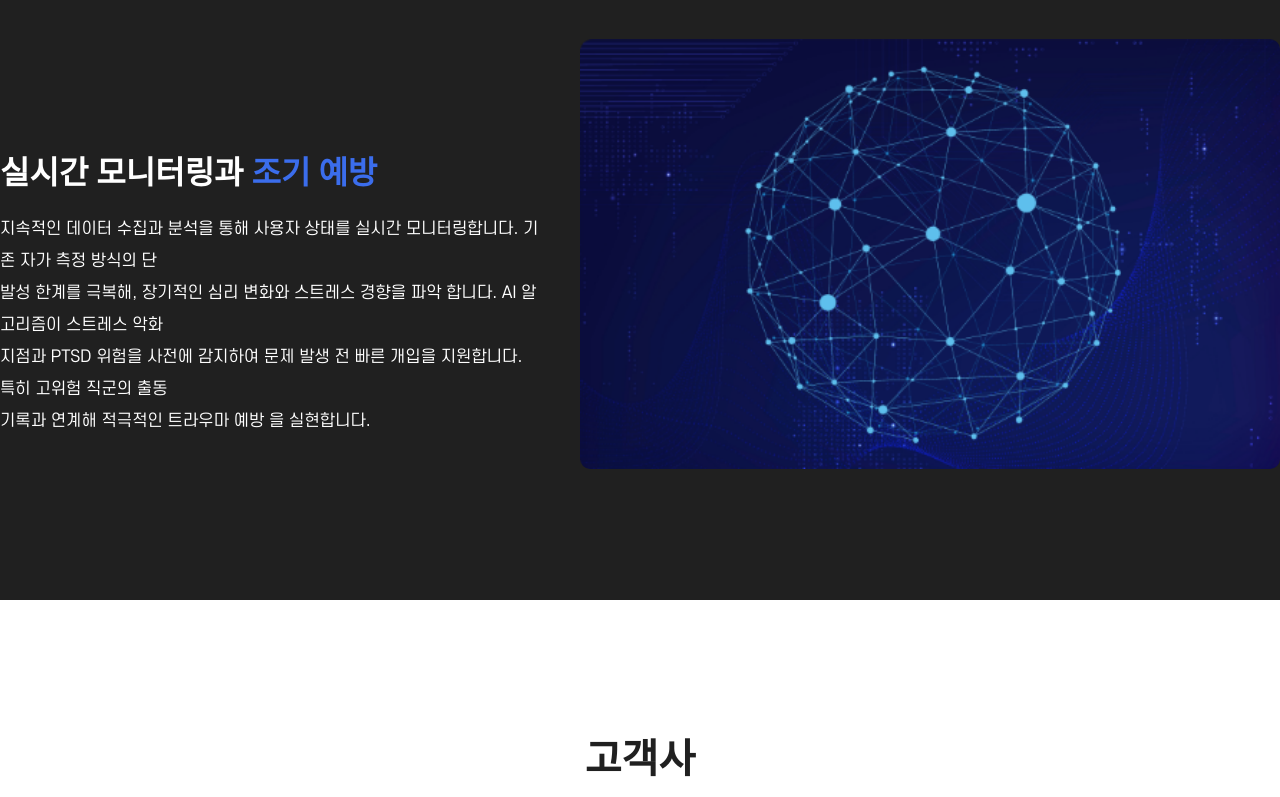
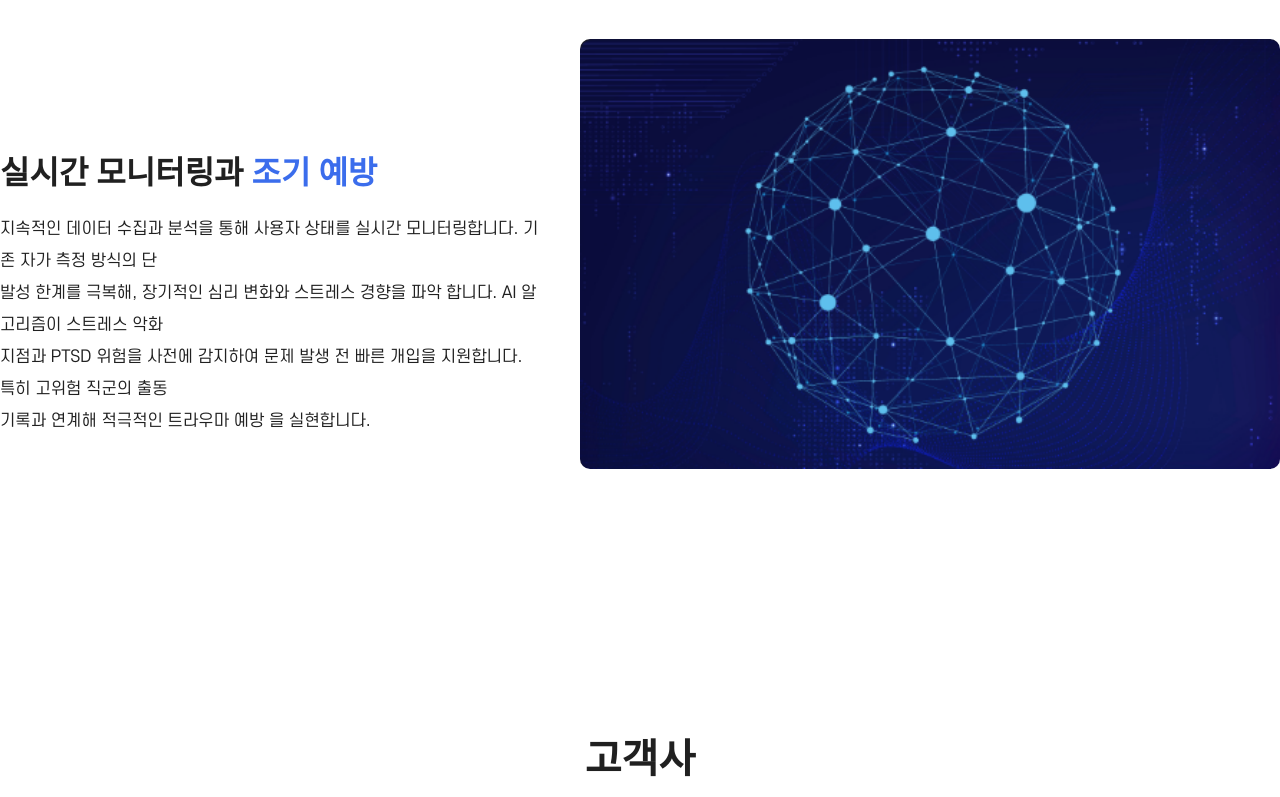
Before and after one commit to name1116/braintracer, a plain HTML site: page about_us.html in a window 1280 px wide. Shown: the part 4390-5187 px from the top of the page. Drawn offline with Linux system fonts and the light colour scheme; some icons are missing; a web font is replaced by a local one.

Commit message:
s3 s4 수정

```diff
--- a/about_us.html
+++ b/about_us.html
@@ -131,19 +131,28 @@
       root: null,
       threshold: 0.5
     };
-    const targetSection = document.querySelector(".about-section04");
+    const targetSection01 = document.querySelector(".about-section04");
+    const targetSection02 = document.querySelector(".about-section03");
+    const tS02Title = document.querySelector(".solution-flex.next .solution-text-wrap .solution-text-title");
+    const tS02Text = document.querySelector(".solution-flex.next .solution-text-wrap .solution-text");
 
     const observer = new IntersectionObserver((entries) => {
       entries.forEach((entry) => {
         if (entry.isIntersecting) {
-          targetSection.style.backgroundColor = "#FFF"; // 도착 시 배경색 변경
+          targetSection01.style.backgroundColor = "#FFF"; // 도착 시 배경색 변경
+          targetSection02.classList.add("white");
+          tS02Title.classList.add("white");
+          tS02Text.classList.add("white");
         } else {
-          targetSection.style.backgroundColor = ""; // 떠날 시 원래 배경색
+          targetSection01.style.backgroundColor = ""; // 떠날 시 원래 배경색
+          targetSection02.classList.remove("white");
+          tS02Title.classList.remove("white");
+          tS02Text.classList.remove("white");
         }
       });
     }, options);
 
-    observer.observe(targetSection);
+    observer.observe(targetSection01);
   </script>
 
   <script>
--- a/css/style.css
+++ b/css/style.css
@@ -1513,7 +1513,13 @@ span:nth-child(9) {
   text-align: center;
   background-color: #202020;
   align-items: center;
-}
+  transition-duration: 1s;
+}
+.about-section03.white {
+  background-color: #FFF;
+  transition-duration: 1s;
+}
+
 
 .about-section03 .about-section03-title {
   padding-top: 140px;
@@ -1532,6 +1538,8 @@ span:nth-child(9) {
   margin-top: 80px;
   padding-bottom: 131px;
 }
+
+
 .about-section03 .solution-flex .solution-image {
   max-width: 700px;
   max-height: 430px;
@@ -1552,6 +1560,10 @@ span:nth-child(9) {
 }
 .about-section03 .solution-flex .solution-text-wrap .solution-text-title .blue {
   color: #3b6dec;
+}
+.about-section03 .solution-flex .solution-text-wrap .solution-text-title.white {
+  color: #202020;
+  transition-duration: 1s;
 }
 
 .about-section03 .solution-flex .solution-text-wrap .solution-text {
@@ -1561,6 +1573,13 @@ span:nth-child(9) {
   text-align: left;
   color: #fff;
 }
+
+.about-section03 .solution-flex.next .solution-text-wrap .solution-text.white {
+  color: #202020;
+  transition-duration: 1s;
+}
+
+
 
 
 /* 고객 & 협력 */
@@ -1574,6 +1593,8 @@ span:nth-child(9) {
   text-align: center;
   background-color: #202020;
   align-items: center;
+
+  transition-duration: 1s;
 }
 
 .about-section04 .customer {
```
